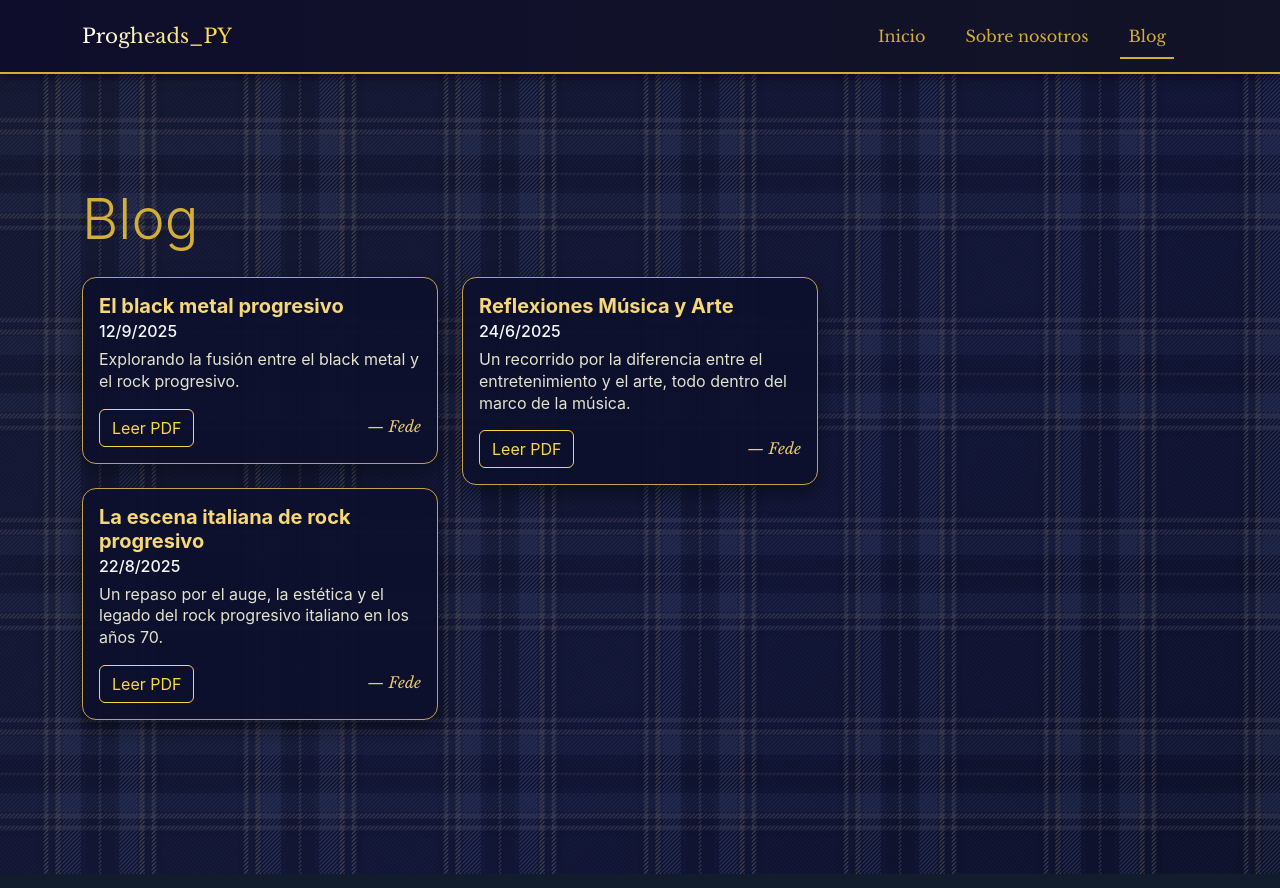
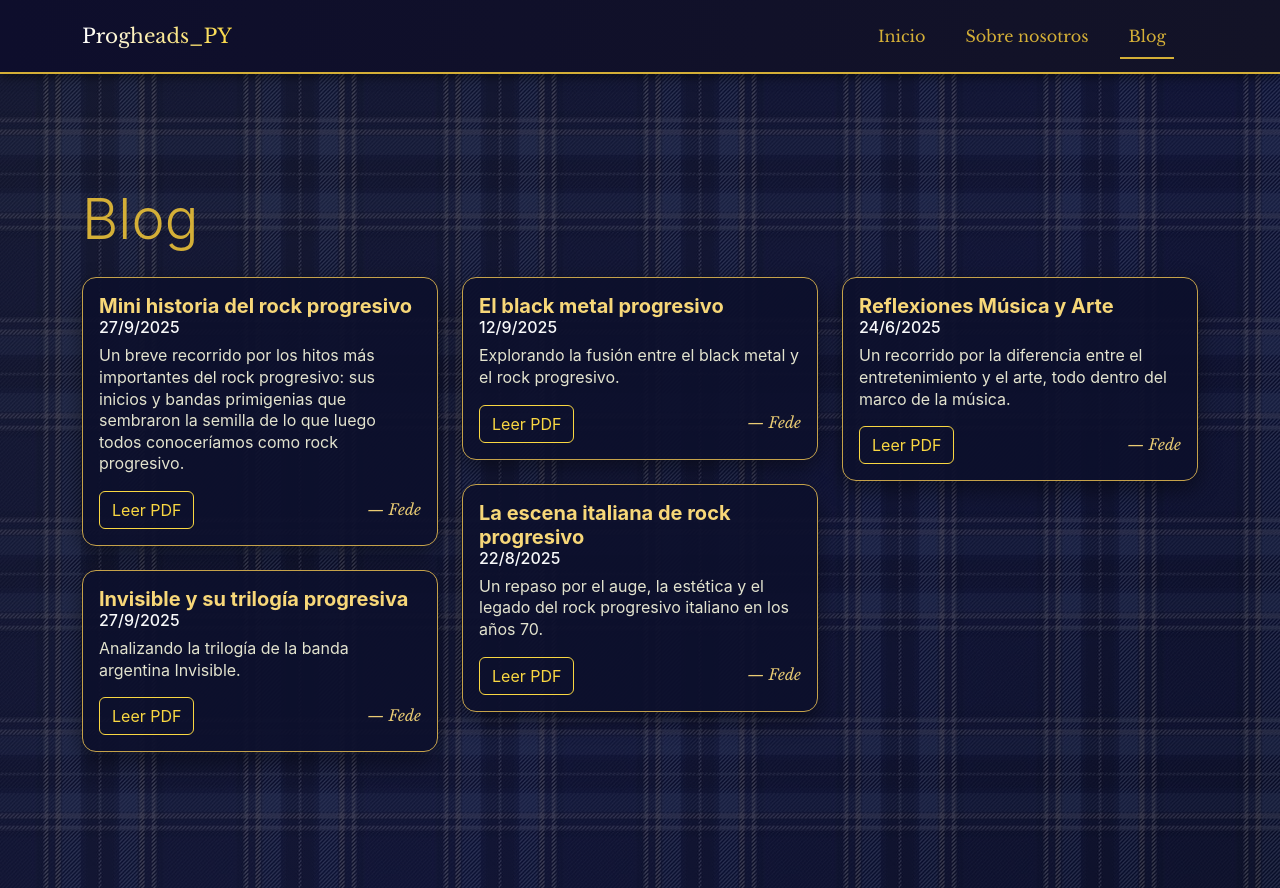
Before and after one commit to Fedebarriosd/progheads, a React (Create React App) app: page /blog in a window 1280 px wide. Built offline with nearby package versions, Linux system fonts and the light colour scheme.

Commit message:
Add new blog posts and PDF uploads for "Mini historia del rock progresivo" and "Invisible y su trilogía progresiva"

```diff
--- a/src/data/posts.js
+++ b/src/data/posts.js
@@ -1,3 +1,5 @@
+import { BiLogoCreativeCommons } from "react-icons/bi";
+
 export const posts = [
   {
     slug: "musica-y-arte",
@@ -28,4 +30,22 @@ export const posts = [
     pdfPath: "/uploads/El black metal progresivo.pdf",
     author: "Fede",
   },
+
+  {
+    slug: "mini-historia-prog-rock",
+    title: "Mini historia del rock progresivo",
+    date: "2025-09-27",
+    excerpt: "Un breve recorrido por los hitos más importantes del rock progresivo: sus inicios y bandas primigenias que sembraron la semilla de lo que luego todos conoceríamos como rock progresivo.",
+    pdfPath: "/uploads/Mini historia del prog rock.pdf",
+    author: "Fede",
+  },
+
+  {
+    slug: "invisible-trilogia",
+    title: "Invisible y su trilogía progresiva",
+    date: "2025-09-27",
+    excerpt: "Analizando la trilogía de la banda argentina Invisible.",
+    pdfPath: "/uploads/Invisible trilogia.pdf",
+    author: "Fede",
+  }
 ];
--- a/src/pages/Bloglist.jsx
+++ b/src/pages/Bloglist.jsx
@@ -16,26 +16,18 @@ export default function BlogList() {
 
         <div className="masonry">
           {[...posts]
-            .sort((a, b) => new Date(b.date) - new Date(a.date))
-            .map((post) => (
+            .sort((a,b)=> new Date(`${b.date}T00:00:00`) - new Date(`${a.date}T00:00:00`))
+            .map(post => (
               <article key={post.slug} className="masonry-item">
                 <Card className="blog-card">
                   <Card.Body>
                     <Card.Title>{post.title}</Card.Title>
-                    <Card.Subtitle className="mb-2 mt-1 text-light">
-                      {new Date(`${post.date}T00:00:00`)
-                        .toLocaleDateString('es-PY')}
+                    <Card.Subtitle className="mb-2 text-light">
+                      {new Date(`${post.date}T00:00:00`).toLocaleDateString('es-PY')}
                     </Card.Subtitle>
                     <Card.Text>{post.excerpt}</Card.Text>
-
                     <div className="d-flex align-items-center justify-content-between mt-3 flex-wrap gap-2">
-                      <Button
-                        as={Link}
-                        to={`/blog/${post.slug}`}
-                        variant="outline-gold"
-                      >
-                        Leer PDF
-                      </Button>
+                      <Button as={Link} to={`/blog/${post.slug}`} variant="outline-gold">Leer PDF</Button>
                       <span className="post-author ms-auto">— {post.author}</span>
                     </div>
                   </Card.Body>
--- a/src/styles/blog.css
+++ b/src/styles/blog.css
@@ -94,7 +94,7 @@
 
 /* Contenedor masonry */
 .masonry {
-  column-count: 3;           /* lg */
+  column-count: 3;
   column-gap: 1.5rem;
 }
 
```
Also changed, not shown: 1 other file (tests, documents, lock files or other folders).
